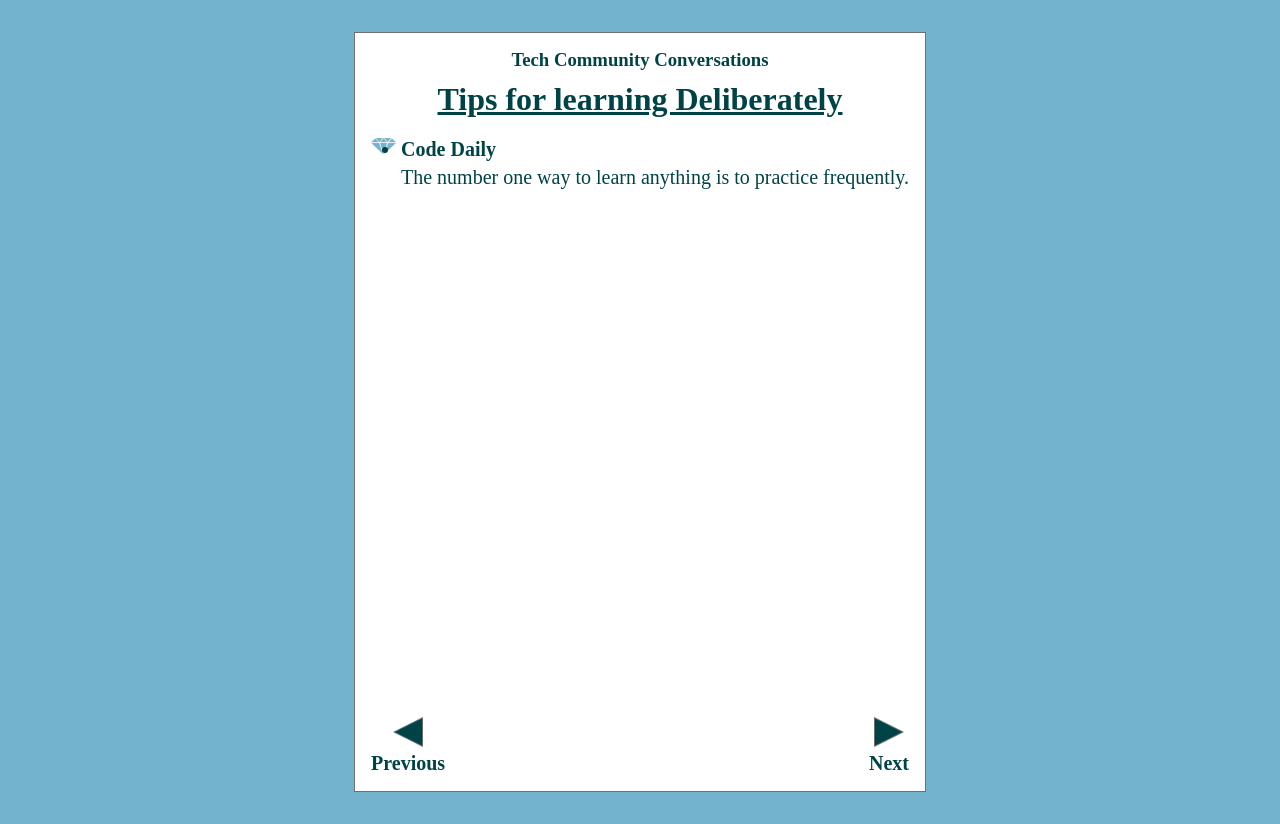
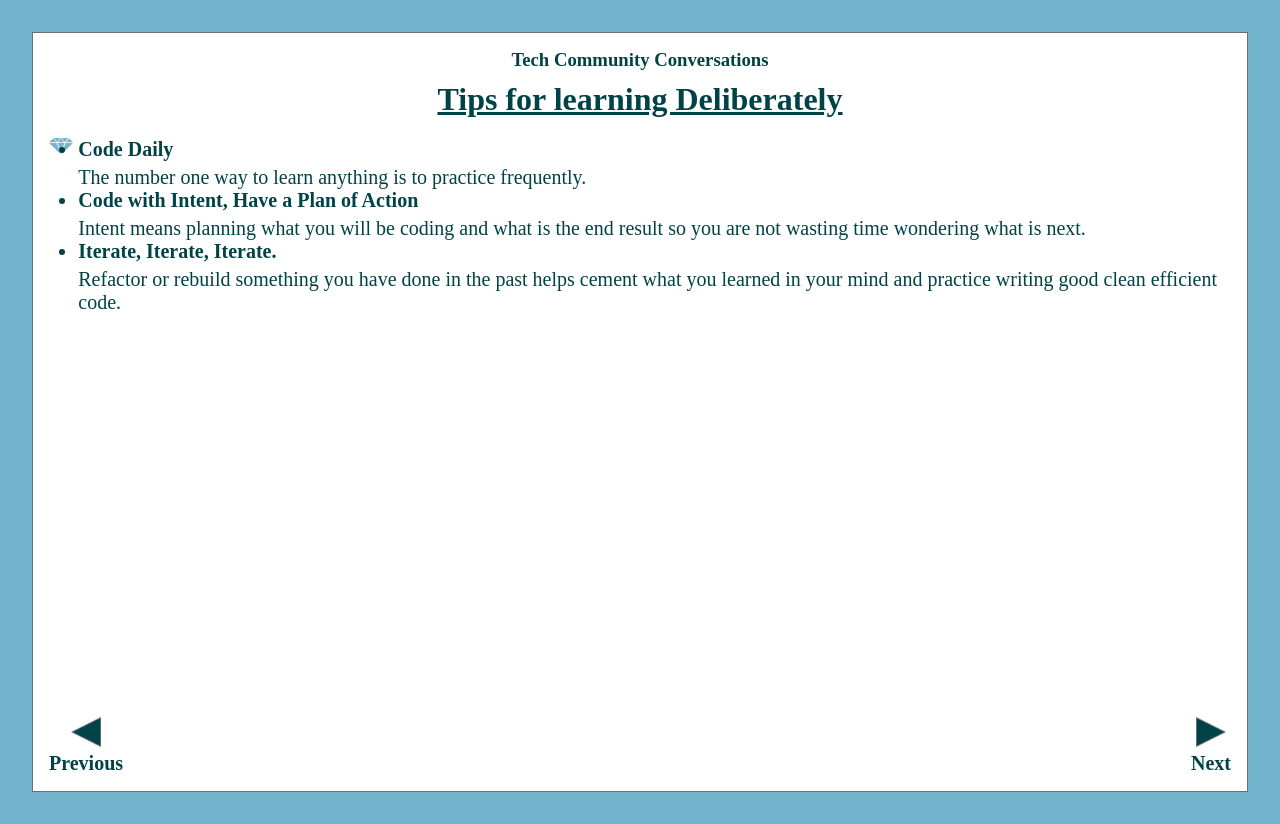
Before and after one commit to jcsmileyjr/tech-community-career-conversations, a Next.js app: page / in a window 1280 px wide. Built offline with nearby package versions, Linux system fonts and the light colour scheme.

Commit message:
Refactor to display data

```diff
--- a/src/pages/index.js
+++ b/src/pages/index.js
@@ -11,16 +11,17 @@ import { useState, useEffect } from 'react'
 const inter = Inter({ subsets: ['latin'] })
 
 export default function Home() {
-  const [data, setData] = useState("loading");
+  const [content, setContent] = useState("loading");
   const [currentArticle, setCurrentArticle] = useState(0);
-
+  const testArray = ["a", "b", "c"];
+  const currentList = content[currentArticle]
   useEffect(() => {
     fetch('/api/hello')
       .then((res) => res.json())
       .then((data) => {
-        setData(data);
-        console.log(data[0].title)
-        console.log(currentArticle)
+        setContent(data);
+        console.log(content[0].title)
+        console.log(content[0].listOfBulletPoints)
       })
   }, []);
 
@@ -36,7 +37,7 @@ export default function Home() {
           <main className={`${styles.main}`}>
             <div>
               <h3 className={`${styles.appTitle} ${styles.primaryTextColorBold}`}>Tech Community Conversations</h3>
-              <h1 className={`${styles.primaryTextColorBold} ${styles.pageTitle}`}>{data === undefined?"Loading":`${data[0].title}`}</h1>
+              <h1 className={`${styles.primaryTextColorBold} ${styles.pageTitle}`}>{content[currentArticle].title}</h1>
               <section className={styles.section}>
                 <Image
                   src={DiamondImage}
@@ -46,13 +47,25 @@ export default function Home() {
                   height={16}
                   priority
                 />
-                <ul className={styles.content}>
-                  <li className={`${styles.contentTitle} ${styles.primaryTextColorBold}`}>Code Daily</li>
-                  <p className={`${styles.contentText} ${styles.primaryTextColorLight}`}>The number one way to learn anything is to practice frequently.</p>
-                </ul>
+                {content === 'loading' &&
+                    <p>loading</p>
+                }
+
+                {content !== 'loading' &&
+                  <ul className={styles.content}>
+                  {content[currentArticle].listOfBulletPoints.map((bulletpoint) => (
+                    <>
+                      <li className={`${styles.contentTitle} ${styles.primaryTextColorBold}`}>{bulletpoint.title}</li>
+                      <p className={`${styles.contentText} ${styles.primaryTextColorLight}`}>{bulletpoint.bulletContent}</p>
+                    </>
+                  ))
+                  }
+                  </ul>
+
+                }
               </section>
             </div>
-            <footer class={styles.footer}>
+            <footer className={styles.footer}>
               <div className={styles.footerDirections}>
                 <Image
                   src={PreviousArrow}
```
